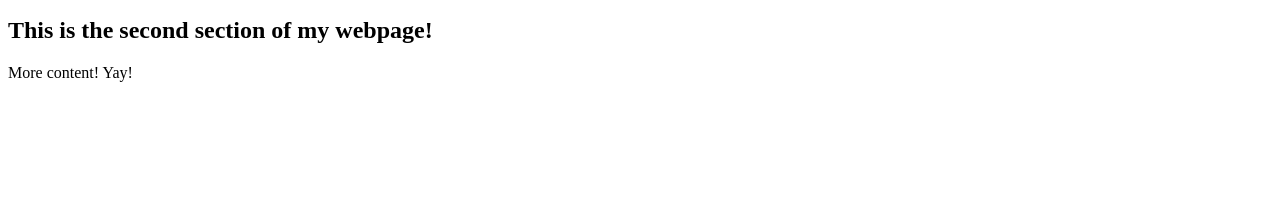
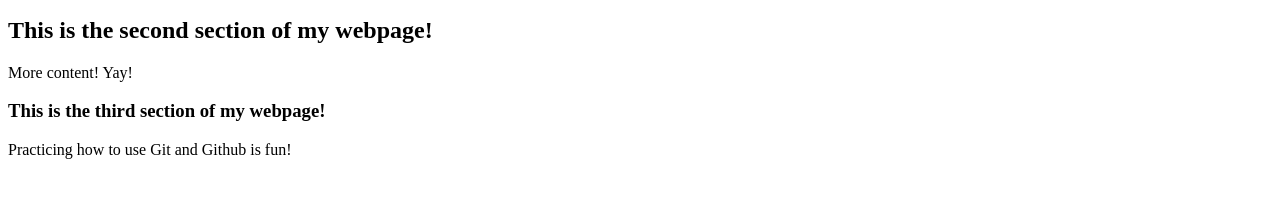
Before and after one commit to sharpree89/basic_repo, a plain HTML site: page index.html in a window 1280 px wide. Shown: the part 119-316 px from the top of the page. Drawn offline with Linux system fonts and the light colour scheme.

Commit message:
updated html to add h3

```diff
--- a/index.html
+++ b/index.html
@@ -13,5 +13,7 @@
 	proident, sunt in culpa qui officia deserunt mollit anim id est laborum.</p>
 	<h2>This is the second section of my webpage!</h2>
 	<p>More content! Yay!</p>
+	<h3>This is the third section of my webpage!</h3>
+	<p>Practicing how to use Git and Github is fun!</p>
 </body>
 </html>
```
